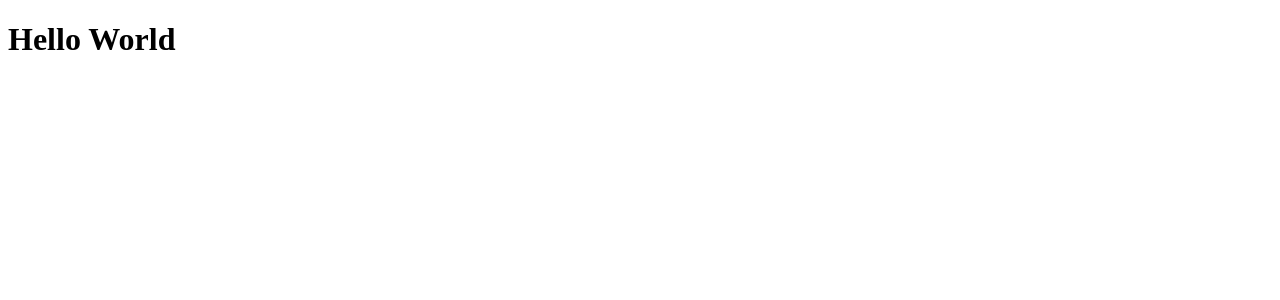
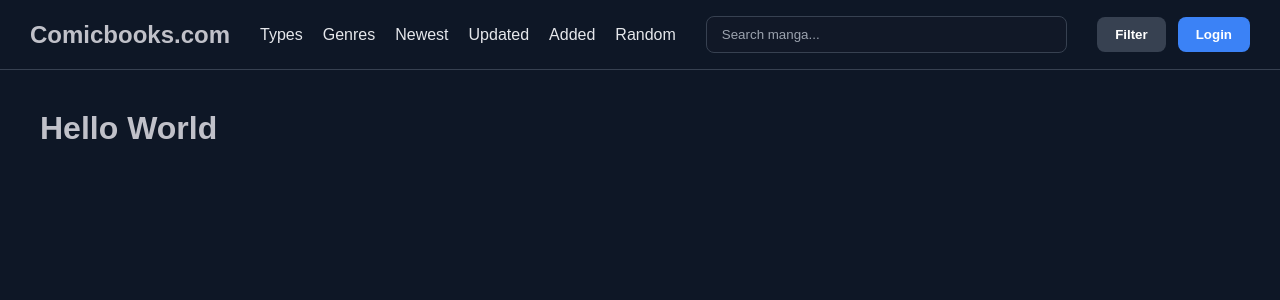
Before and after one commit to itzmitto/react-typescript-comicbook-website, a React (Vite) app: page / in a window 1280 px wide. Shown: the top 300 px of the page. Built offline with nearby package versions, Linux system fonts and the light colour scheme.

Commit message:
heb de navbar gemaakt en styling aangepast

```diff
--- a/src/App.tsx
+++ b/src/App.tsx
@@ -1,9 +1,41 @@
 import React from 'react';
+import './index.css';
+import './index2.css';
 
 const App: React.FC = () => {
   return (
     <div className="App">
-      <h1>Hello World</h1>
+      <nav className="navbar">
+        <div className="navbar-left">
+          <div className="logo">Comicbooks.com</div>
+
+          <ul className="nav-links">
+            <li><a href="#">Types</a></li>
+            <li><a href="#">Genres</a></li>
+            <li><a href="#">Newest</a></li>
+            <li><a href="#">Updated</a></li>
+            <li><a href="#">Added</a></li>
+            <li><a href="#">Random</a></li>
+          </ul>
+        </div>
+
+        <div className="navbar-center">
+          <input
+            type="text"
+            placeholder="Search manga..."
+            className="search-bar"
+          />
+        </div>
+
+        <div className="navbar-right">
+          <button className="filter-btn">Filter</button>
+          <button className="login-btn">Login</button>
+        </div>
+      </nav>
+
+      <main className="content">
+        <h1>Hello World</h1>
+      </main>
     </div>
   );
 };
--- a/src/index.css
+++ b/src/index.css
@@ -1,111 +1,126 @@
-/* :root {
-  --text: #6b6375;
-  --text-h: #08060d;
-  --bg: #fff;
-  --border: #e5e4e7;
-  --code-bg: #f4f3ec;
-  --accent: #aa3bff;
-  --accent-bg: rgba(170, 59, 255, 0.1);
-  --accent-border: rgba(170, 59, 255, 0.5);
-  --social-bg: rgba(244, 243, 236, 0.5);
-  --shadow:
-    rgba(0, 0, 0, 0.1) 0 10px 15px -3px, rgba(0, 0, 0, 0.05) 0 4px 6px -2px;
-
-  --sans: system-ui, 'Segoe UI', Roboto, sans-serif;
-  --heading: system-ui, 'Segoe UI', Roboto, sans-serif;
-  --mono: ui-monospace, Consolas, monospace;
-
-  font: 18px/145% var(--sans);
-  letter-spacing: 0.18px;
-  color-scheme: light dark;
-  color: var(--text);
-  background: var(--bg);
-  font-synthesis: none;
-  text-rendering: optimizeLegibility;
-  -webkit-font-smoothing: antialiased;
-  -moz-osx-font-smoothing: grayscale;
-
-  @media (max-width: 1024px) {
-    font-size: 16px;
-  }
+:root {
+  --bg: #0e1726;
+  --textcolor: #f8f9f2;
+  --text2: #fffff8;
+  --text3: #c0c1c9;
 }
 
-@media (prefers-color-scheme: dark) {
-  :root {
-    --text: #9ca3af;
-    --text-h: #f3f4f6;
-    --bg: #16171d;
-    --border: #2e303a;
-    --code-bg: #1f2028;
-    --accent: #c084fc;
-    --accent-bg: rgba(192, 132, 252, 0.15);
-    --accent-border: rgba(192, 132, 252, 0.5);
-    --social-bg: rgba(47, 48, 58, 0.5);
-    --shadow:
-      rgba(0, 0, 0, 0.4) 0 10px 15px -3px, rgba(0, 0, 0, 0.25) 0 4px 6px -2px;
-  }
-
-  #social .button-icon {
-    filter: invert(1) brightness(2);
-  }
+body {
+  background-color: var(--bg);
+  font-family: Arial, Helvetica, sans-serif;
+  color: var(--text3);
 }
 
-#root {
-  width: 1126px;
-  max-width: 100%;
-  margin: 0 auto;
-  text-align: center;
-  border-inline: 1px solid var(--border);
-  min-height: 100svh;
-  display: flex;
-  flex-direction: column;
+* {
+  margin: 0;
+  padding: 0;
   box-sizing: border-box;
 }
 
-body {
-  margin: 0;
+.App {
+  min-height: 100vh;
 }
 
-h1,
-h2 {
-  font-family: var(--heading);
-  font-weight: 500;
-  color: var(--text-h);
+.navbar {
+  width: 100%;
+  height: 70px;
+  background-color: var(--bg);
+  display: flex;
+  align-items: center;
+  justify-content: space-between;
+  padding: 0 30px;
+  border-bottom: 1px solid #374151;
 }
 
-h1 {
-  font-size: 56px;
-  letter-spacing: -1.68px;
-  margin: 32px 0;
-  @media (max-width: 1024px) {
-    font-size: 36px;
-    margin: 20px 0;
-  }
-}
-h2 {
-  font-size: 24px;
-  line-height: 118%;
-  letter-spacing: -0.24px;
-  margin: 0 0 8px;
-  @media (max-width: 1024px) {
-    font-size: 20px;
-  }
-}
-p {
-  margin: 0;
+.navbar-left {
+  display: flex;
+  align-items: center;
+  gap: 30px;
 }
 
-code,
-.counter {
-  font-family: var(--mono);
-  display: inline-flex;
-  border-radius: 4px;
-  color: var(--text-h);
+.logo {
+  font-size: 1.5rem;
+  font-weight: bold;
+  color: --text2;
+  cursor: pointer;
 }
 
-code {
-  font-size: 15px;
-  line-height: 135%;
-  padding: 4px 8px;
-  background: var(--code-bg);
-} */
+.nav-links {
+  list-style: none;
+  display: flex;
+  gap: 20px;
+}
+
+.nav-links a {
+  text-decoration: none;
+  color: #e5e7eb;
+  transition: 0.2s;
+}
+
+.nav-links a:hover {
+  color: var(--text2);
+}
+
+.navbar-center {
+  flex: 1;
+  display: flex;
+  justify-content: center;
+  padding: 0 30px;
+}
+
+.search-bar {
+  width: 100%;
+  max-width: 500px;
+  padding: 10px 15px;
+  border: 1px solid #374151;
+  border-radius: 8px;
+  background-color: #111827;
+  color: white;
+  outline: none;
+}
+
+.search-bar::placeholder {
+  color: #9ca3af;
+}
+
+.search-bar:focus {
+  border-color: #3b82f6;
+}
+
+.navbar-right {
+  display: flex;
+  align-items: center;
+  gap: 12px;
+}
+
+.filter-btn,
+.login-btn {
+  padding: 10px 18px;
+  border: none;
+  border-radius: 8px;
+  cursor: pointer;
+  font-weight: 600;
+  transition: 0.2s;
+}
+
+.filter-btn {
+  background-color: #374151;
+  color: white;
+}
+
+.filter-btn:hover {
+  background-color: #4b5563;
+}
+
+.login-btn {
+  background-color: #3b82f6;
+  color: white;
+}
+
+.login-btn:hover {
+  background-color: #2563eb;
+}
+
+.content {
+  padding: 40px;
+}
--- /dev/null
+++ b/src/index2.css
@@ -0,0 +1,23 @@
+@media (max-width: 1100px) {
+  .nav-links {
+    display: none;
+  }
+
+  .search-bar {
+    max-width: 300px;
+  }
+}
+
+@media (max-width: 768px) {
+  .navbar {
+    padding: 0 15px;
+  }
+
+  .search-bar {
+    max-width: 180px;
+  }
+
+  .logo {
+    font-size: 1.2rem;
+  }
+}
```
